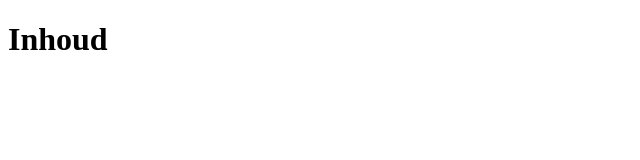
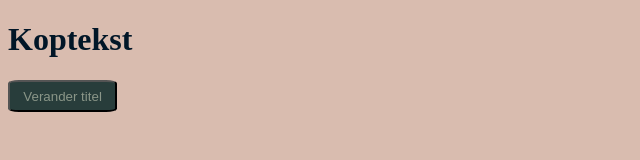
Before and after one commit to Tess-Esmee-Goossens/Inleiding_Programmeren, a plain HTML site: page Opdrachten/index.html in a window 1280 px wide. Shown: the whole page, without its empty margins (0-640 px from the left). Drawn offline with Linux system fonts and the light colour scheme.

Commit message:
Opdracht HelloWorld

```diff
--- a/Opdrachten/index.html
+++ b/Opdrachten/index.html
@@ -4,9 +4,12 @@
     <meta charset="UTF-8">
     <meta name="viewport" content="width=device-width, initial-scale=1.0">
     <link rel="stylesheet" href="style.css">
-    <title>Document</title>
+    <title>Inleiding-Programmeren</title>
 </head>
 <body>
-    <h1>Inhoud</h1>
+    <h1>Koptekst</h1>
+    <button>Verander titel</button>
+
+    <script src="script.js"></script>
 </body>
 </html>
--- /dev/null
+++ b/Opdrachten/script.js
@@ -0,0 +1,13 @@
+console.log("Hallo Wereld!")
+
+let bericht = "Hello world!"
+let kop = document.querySelector("h1")
+//kop.textContent = bericht
+
+const button = document.querySelector("button")
+
+function veranderKop() {
+    kop.textContent = bericht
+}
+
+button.addEventListener("click", veranderKop)
--- a/Opdrachten/style.css
+++ b/Opdrachten/style.css
@@ -0,0 +1,27 @@
+:root {
+    --color-background-light: #D9BCAF;    /* Backgrounds, light accents */
+    --color-secondary-text: #8A9688;      /* Muted text, secondary elements */
+    --color-primary-text: #283D3B;        /* Primary text, dark UI elements */
+    --color-accent: #795663;              /* Highlight, button hover, accent text */
+    --color-background-dark: #011627;     /* Background, header, dark mode */
+}
+
+h1 {
+    color: var(--color-background-dark);
+}
+
+body {
+    background-color: var(--color-background-light);
+}
+
+button {
+    background-color: var(--color-primary-text);
+    color: var(--color-secondary-text);
+    padding: 0.5em 1em;
+    border-radius: 10%;
+}
+
+button:hover {
+    background-color: var(--color-accent);
+    color: var(--color-background-dark);
+}
```
Also changed, not shown: Opdrachten/index.js (deleted).
